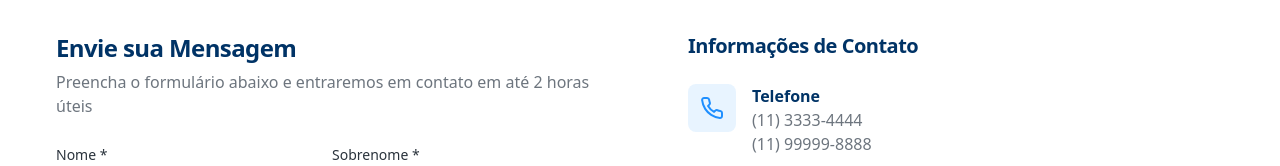
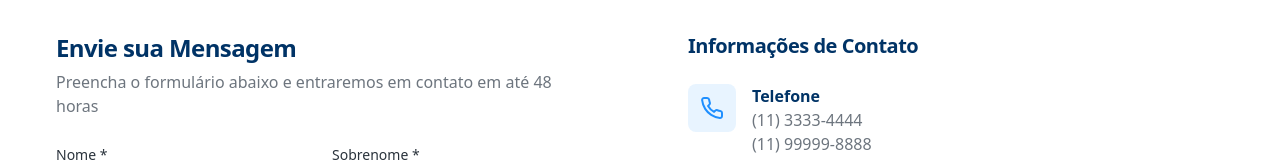
Before and after one commit to ManyRagDev/pinheiro-azul-zona-leste, a React (Vite) app: page /contato in a window 1280 px wide. Shown: the part 409-575 px from the top of the page. Built offline with nearby package versions, Linux system fonts and the light colour scheme; the HTML template or start-up script is replaced by a standard one.

Commit message:
Code edited in Lovable Code Editor

```diff
--- a/src/pages/Contact.tsx
+++ b/src/pages/Contact.tsx
@@ -35,7 +35,7 @@ const Contact = () => {
                     Envie sua Mensagem
                   </CardTitle>
                   <p className="text-muted-foreground">
-                    Preencha o formulário abaixo e entraremos em contato em até 2 horas úteis
+                    Preencha o formulário abaixo e entraremos em contato em até 48 horas
                   </p>
                 </CardHeader>
                 <CardContent className="space-y-6">
```
